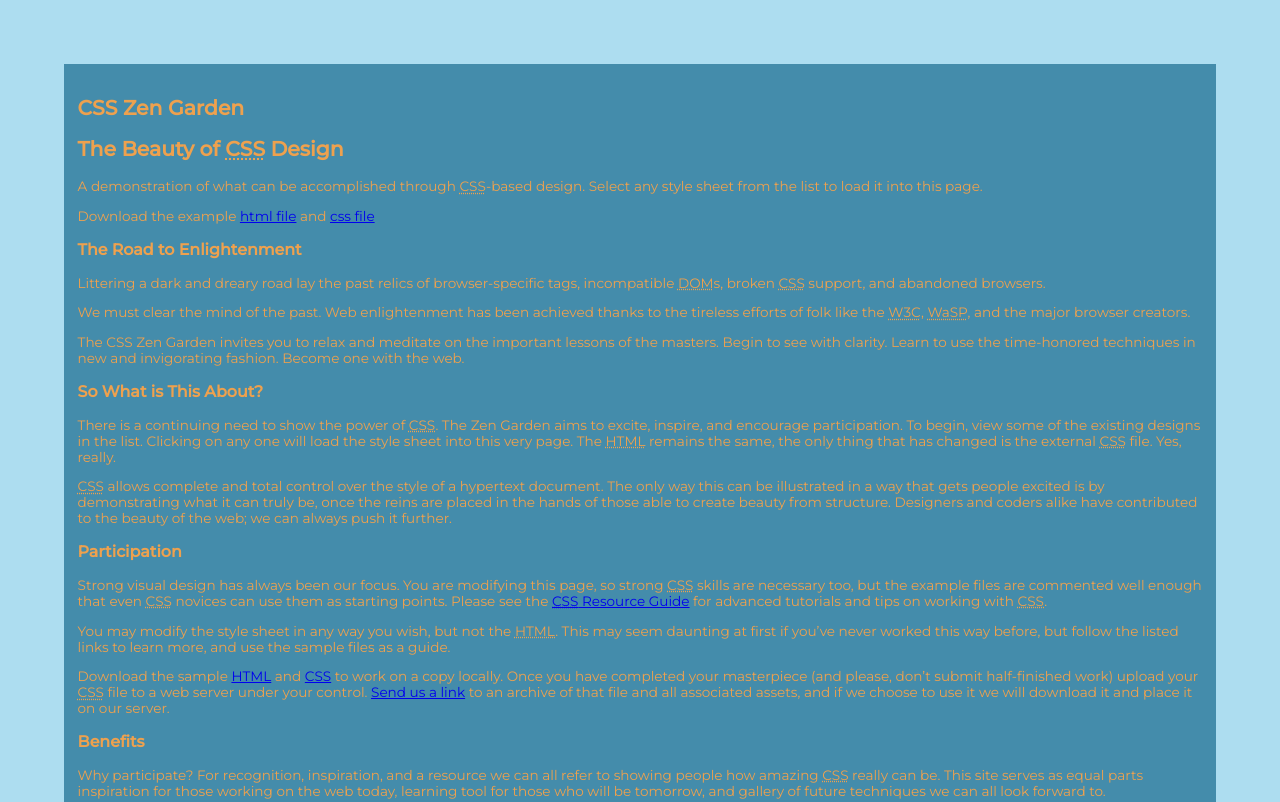
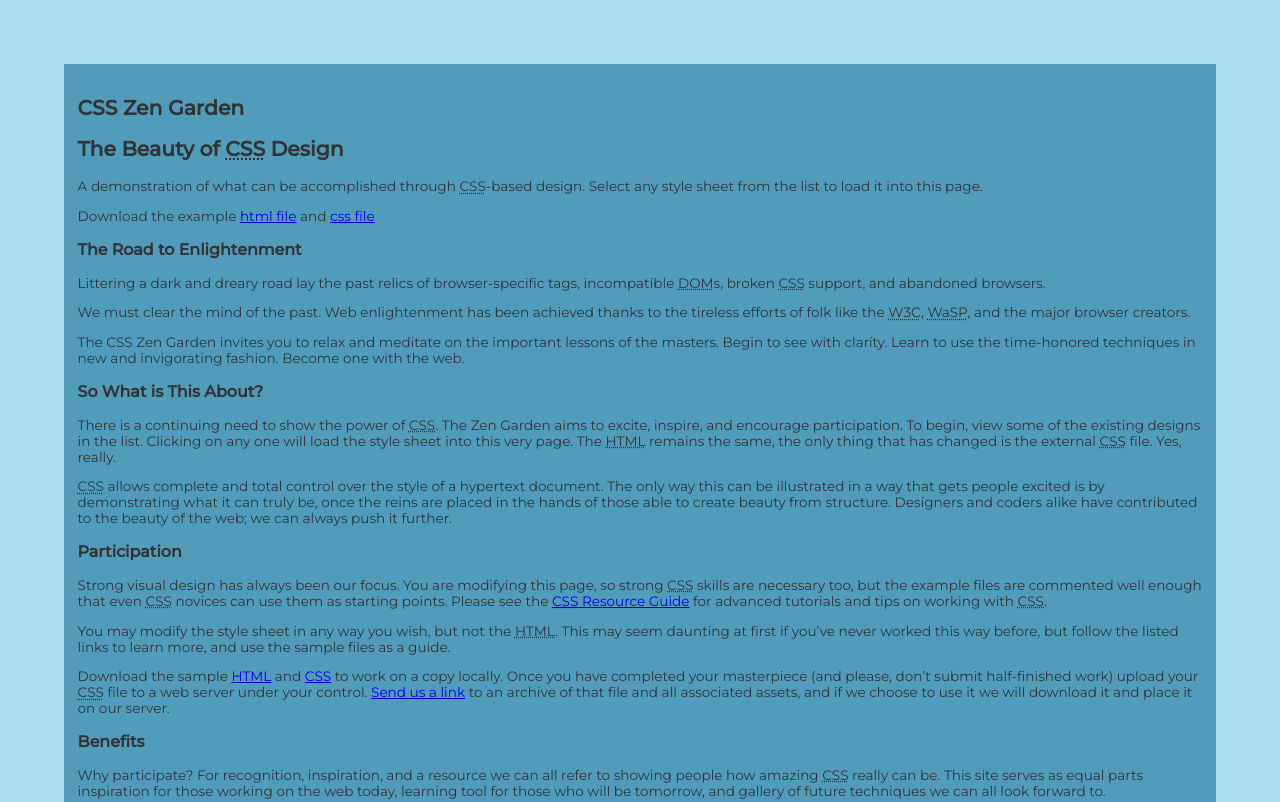
Before and after one commit to kbellinger/zen-garden, a plain HTML site: page zen-style/index.html in a window 1280 px wide. Shown: the top 802 px of the page. Drawn offline with Linux system fonts and the light colour scheme; a web font is replaced by a local one.

Commit message:
css files

```diff
--- a/zen-style/style-pattern.css
+++ b/zen-style/style-pattern.css
@@ -165,6 +165,4 @@ section {
   letter-spacing: 2px;
   text-transform: uppercase;
   color: #fff;
-}
-
-/*# sourceMappingURL=style-pattern.css.map */
+}/*# sourceMappingURL=style-pattern.css.map */
--- a/zen-style/style.css
+++ b/zen-style/style.css
@@ -11,8 +11,8 @@ html {
 body {
   font-family: "Montserrat", arial, sans-serif;
   font-size: 85%;
-  color: #eea14e;
-  background-color: #448CAB;
+  color: #333;
+  background-color: #519cbb;
   margin: 0;
   padding: 1em;
 }/*# sourceMappingURL=style.css.map */
```
